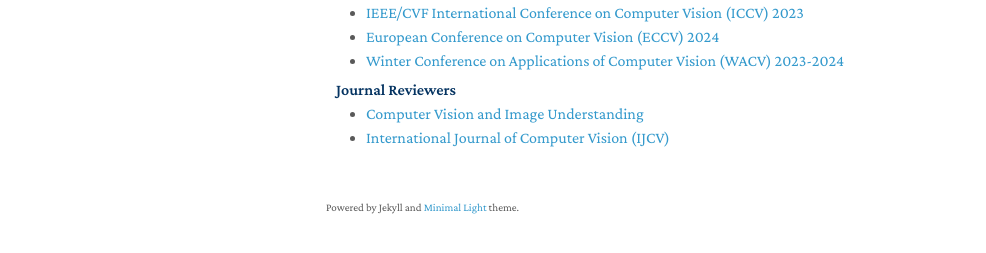
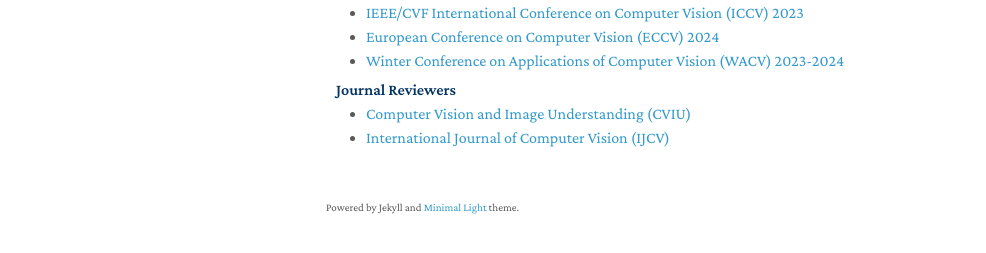
Before and after one commit to faixan-khan/faixan-khan.github.io, a Jekyll site: the page built from index.md, in a window 1280 px wide and 900 px high, scrolled down 1517 px. Shown: the part 612-865 px from the top of the window, without its empty margins (144-1130 px from the left). Built offline with Jekyll 4.4.1, drawn with Linux system fonts in a browser that asks for light colours; nearby versions of some CDN libraries; a style sheet for code colours, icons or effects is not loaded; our own code applies the rules of GitHub Pages for plain Markdown files.

Commit message:
pubs almost all

```diff
--- a/_includes/services.md
+++ b/_includes/services.md
@@ -19,6 +19,6 @@
 <h4 style="margin:0 10px 0;">Journal Reviewers</h4>
 
 <ul style="margin:0 0 20px;">
-  <li><a href="https://www.sciencedirect.com/journal/computer-vision-and-image-understanding">Computer Vision and Image Understanding</a></li>
+  <li><a href="https://www.sciencedirect.com/journal/computer-vision-and-image-understanding">Computer Vision and Image Understanding (CVIU)</a></li>
   <li><a href="https://www.springer.com/journal/11263">International Journal of Computer Vision (IJCV)</a></li>
 </ul>
```
